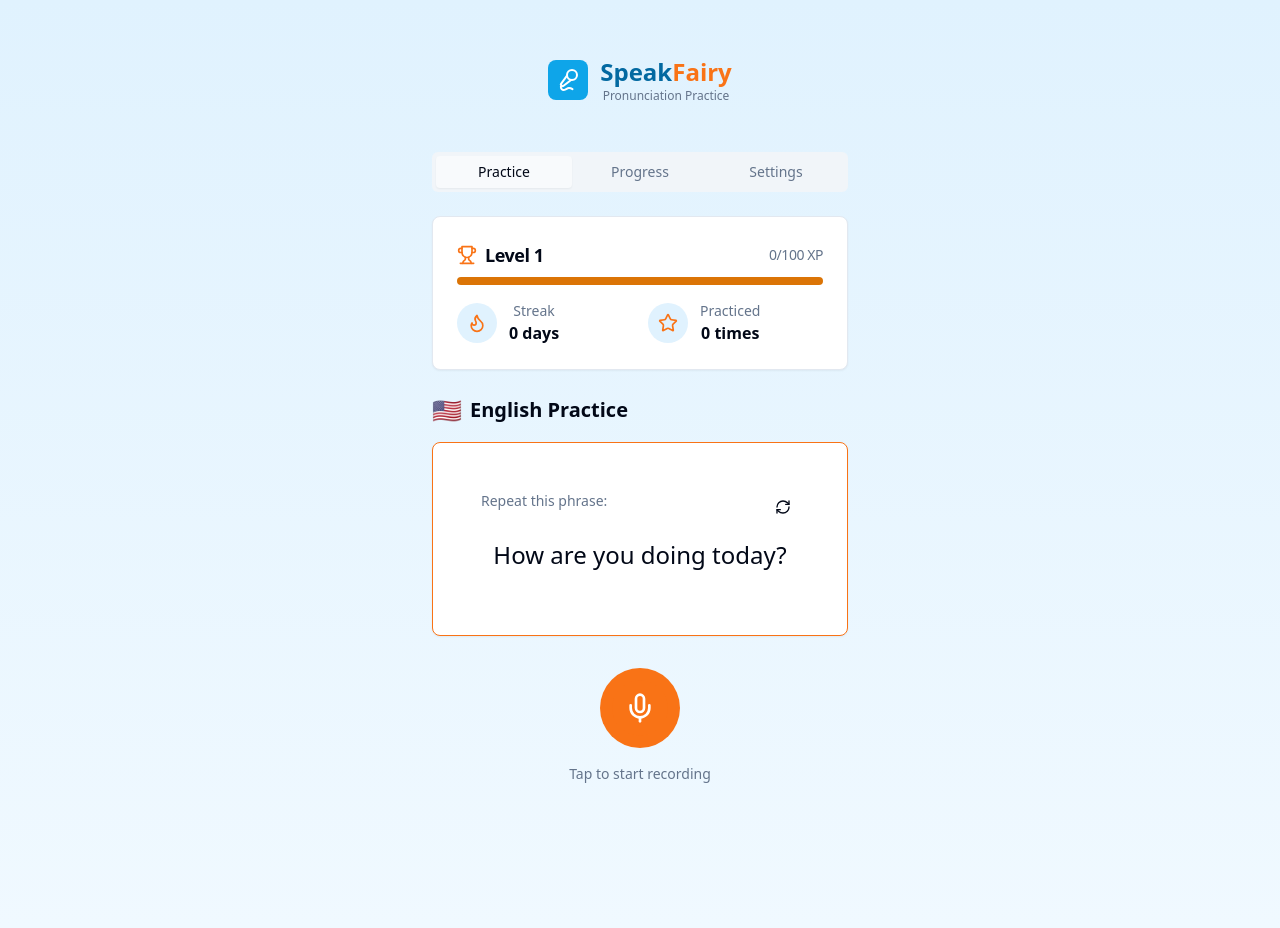
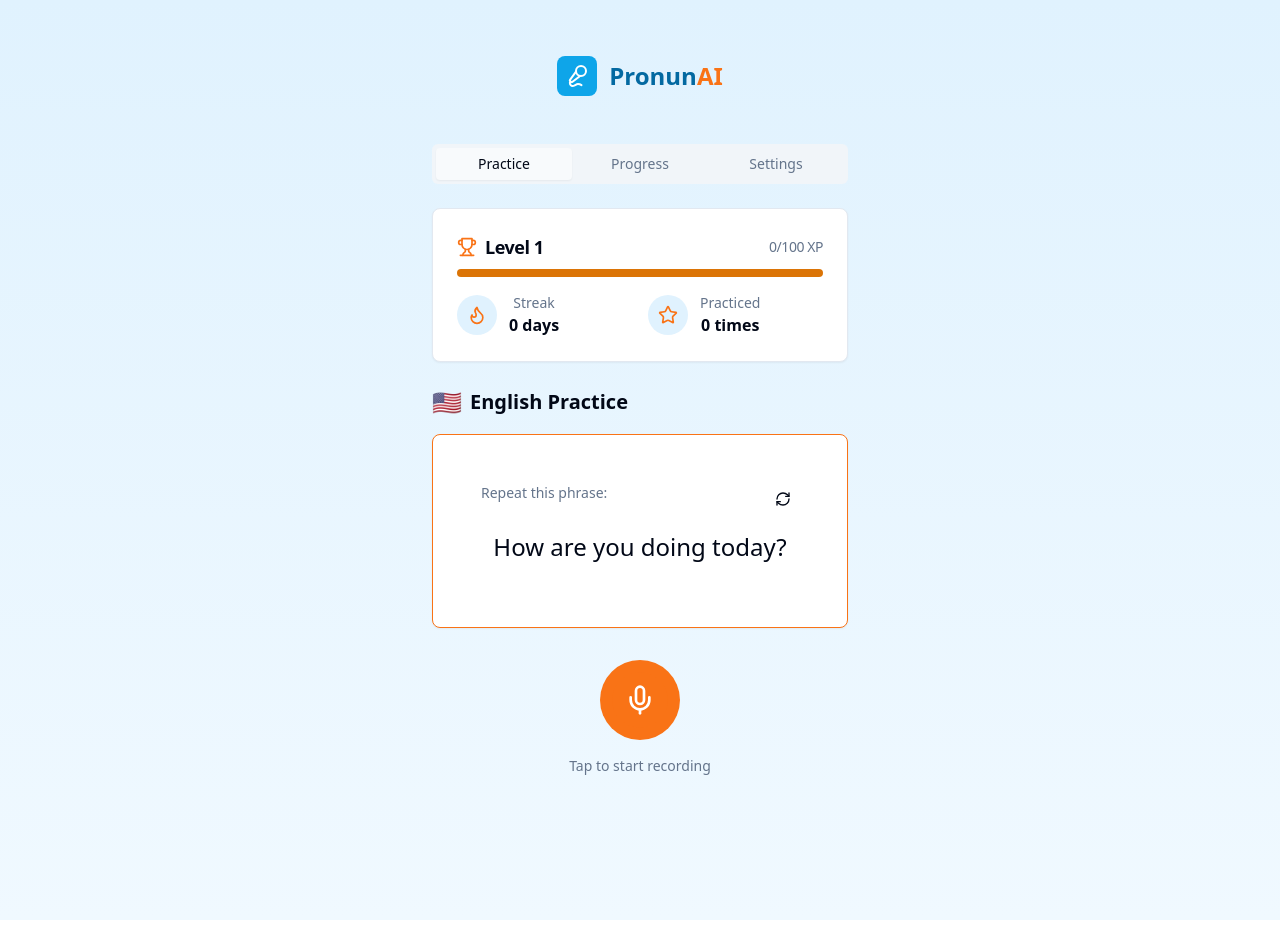
Before and after one commit to Matheusmatos2916/speakfairy-pronunciation-practice, a React (Vite) app: page / in a window 1280 px wide. Built offline with nearby package versions, Linux system fonts and the light colour scheme.

Commit message:
Rename app title to PronunAI
Replaced "SpeakFairy Pronunciation Practice" with "PronunAI" in the app header.

```diff
--- a/src/components/AppHeader.tsx
+++ b/src/components/AppHeader.tsx
@@ -11,10 +11,9 @@ const AppHeader: React.FC = () => {
         </div>
         <div>
           <h1 className="text-2xl font-bold">
-            <span className="text-fairy-700">Speak</span>
-            <span className="text-speak-500">Fairy</span>
+            <span className="text-fairy-700">Pronun</span>
+            <span className="text-speak-500">AI</span>
           </h1>
-          <p className="text-xs text-muted-foreground">Pronunciation Practice</p>
         </div>
       </div>
     </header>
```
